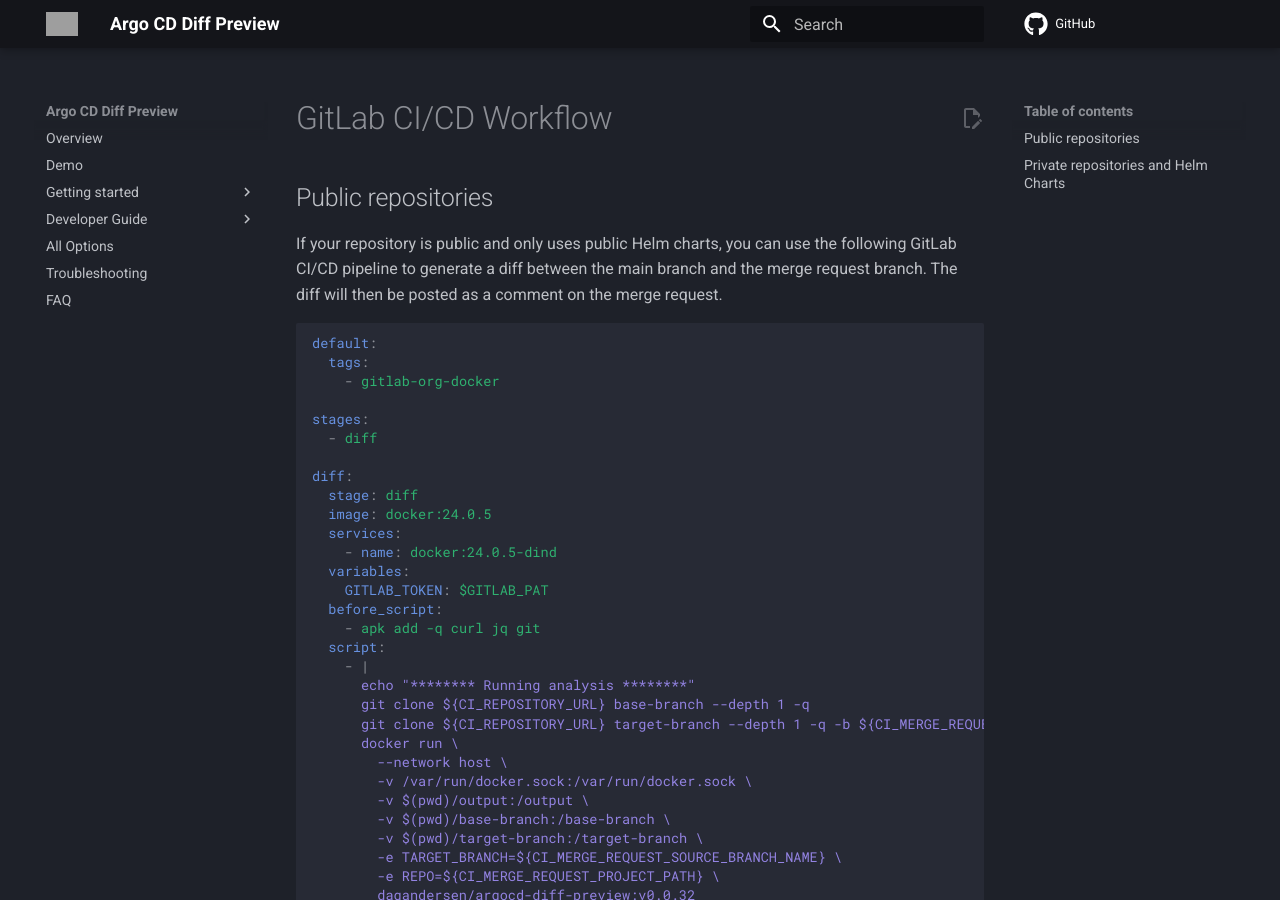
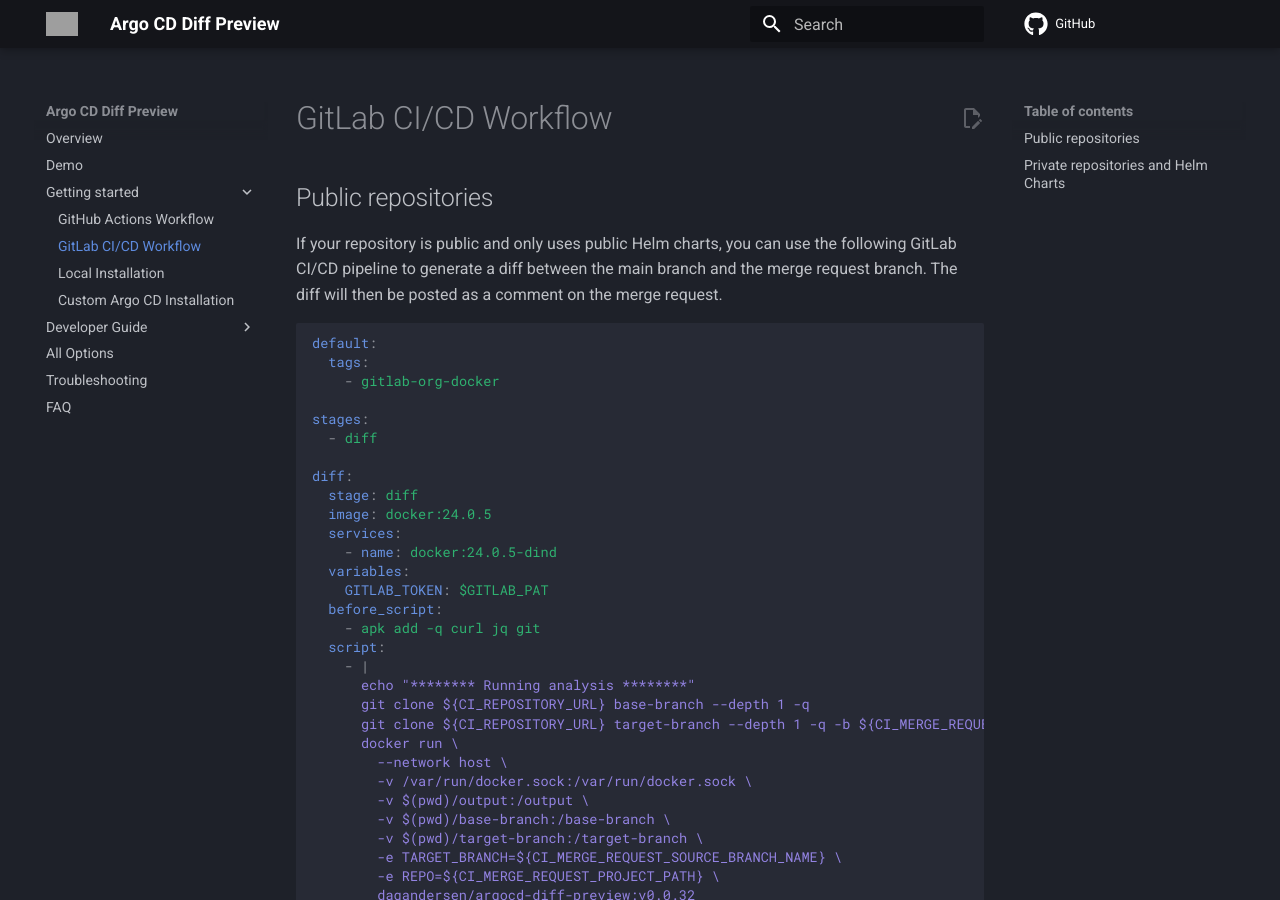
Before and after one commit to dag-andersen/argocd-diff-preview, an MkDocs documentation site: the page built from docs/gitlab-cicd.md, in a window 1280 px wide and 900 px high. Built offline with MkDocs 1.6.1 and Material for MkDocs 9.7.7, drawn with Linux system fonts in a browser that asks for light colours; comment, search, counter and statistics services are not loaded; grey boxes are pictures that could not be loaded.

Commit message:
Add gitlab-cicd.md to mkdocs.yml

```diff
--- a/mkdocs.yml
+++ b/mkdocs.yml
@@ -20,6 +20,7 @@
 - Demo: demo.md
 - Getting started:
   - github-actions-workflow.md
+  - gitlab-cicd.md
   - Local Installation: installation.md
   - custom-argo-cd-installation.md
 - Developer Guide:
```
